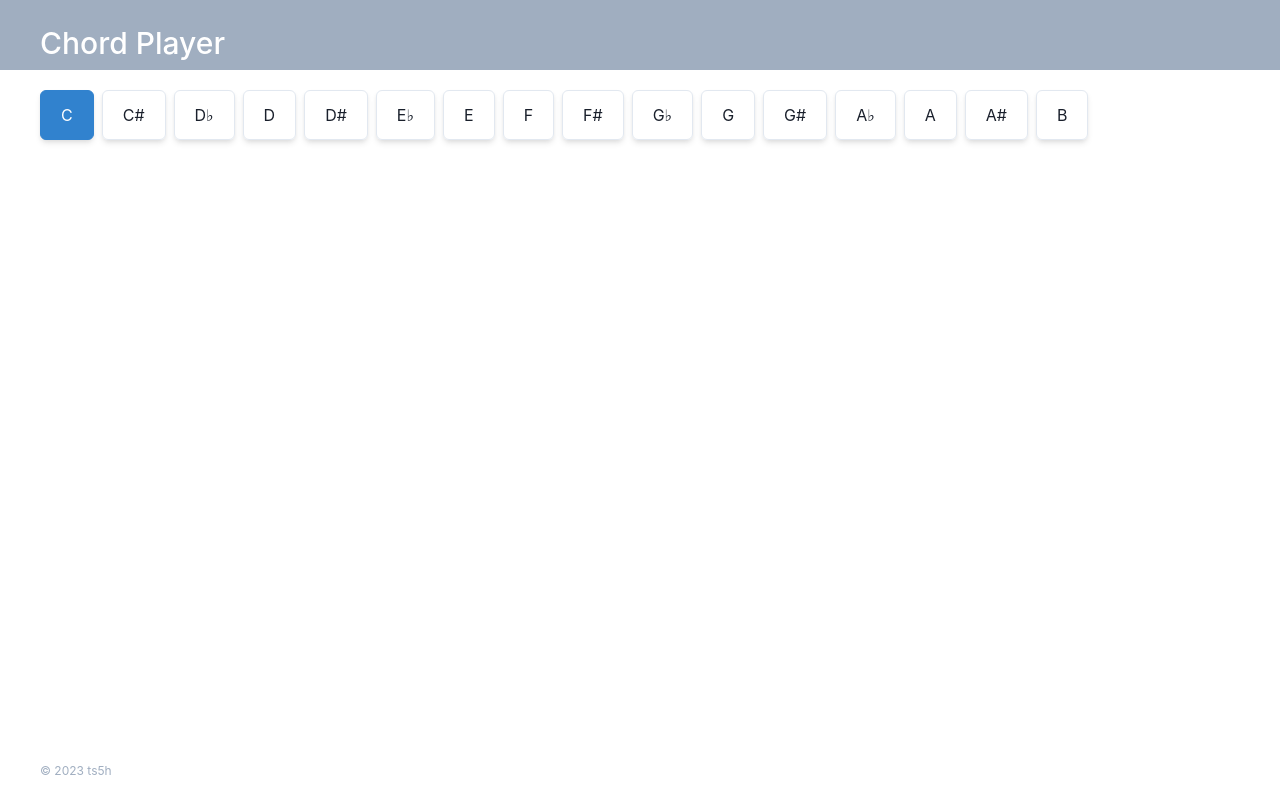
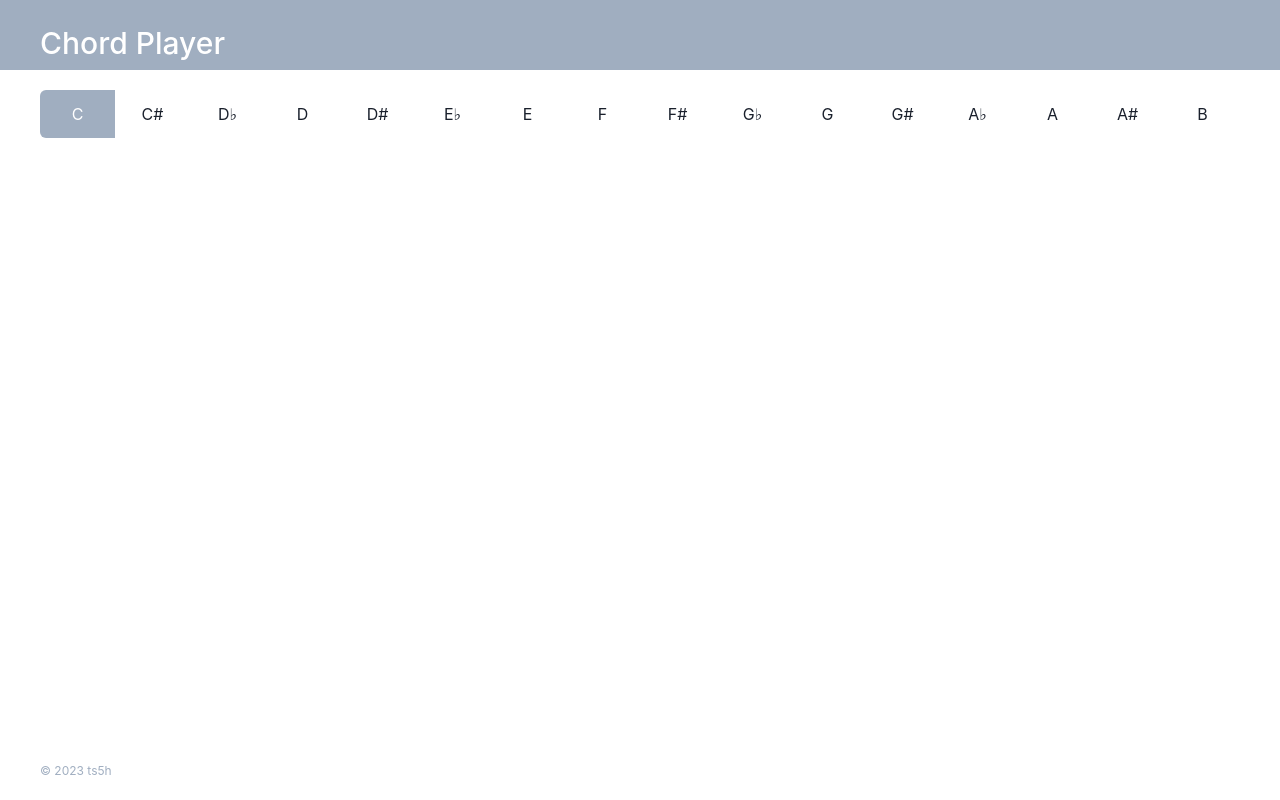
Before and after one commit to ts5h/chord_explorer, a React (Create React App) app: page / in a window 1280 px wide. Built offline with nearby package versions, Linux system fonts and the light colour scheme.

Commit message:
Update RadioCard

```diff
--- a/src/components/ScalesNav/RadioCard/index.tsx
+++ b/src/components/ScalesNav/RadioCard/index.tsx
@@ -1,31 +1,29 @@
 import React from "react";
 import { Box, RadioProps, useRadio } from "@chakra-ui/react";
 
-export const RadioCard = (props: RadioProps) => {
+type Props = RadioProps & {
+  index: number;
+  children: React.ReactNode;
+};
+
+export const RadioCard = (props: Props) => {
   const { getInputProps, getRadioProps } = useRadio(props);
 
   const input = getInputProps();
   const checkbox = getRadioProps();
 
   return (
-    <Box as="label">
+    <Box as="label" w="17%">
       <input {...input} />
       <Box
         {...checkbox}
         cursor="pointer"
-        borderWidth="1px"
-        borderRadius="md"
-        boxShadow="md"
+        textAlign="center"
+        py={3}
         _checked={{
-          bg: "blue.500",
+          bg: "gray.400",
           color: "white",
-          borderColor: "blue.500",
         }}
-        _focus={{
-          boxShadow: "outline",
-        }}
-        px={5}
-        py={3}
       >
         {props.children}
       </Box>
--- a/src/components/ScalesNav/index.tsx
+++ b/src/components/ScalesNav/index.tsx
@@ -13,11 +13,11 @@ export const ScalesNav = () => {
   const group = getRootProps();
 
   return (
-    <HStack w="full" {...group}>
-      {scales.map((option) => {
+    <HStack spacing={0} w="full" borderRadius="md" overflow="hidden" {...group}>
+      {scales.map((option, index) => {
         const radio = getRadioProps({ value: option.value });
         return (
-          <RadioCard key={option.value} {...radio}>
+          <RadioCard key={option.value} index={index} {...radio}>
             {option.label}
           </RadioCard>
         );
```
